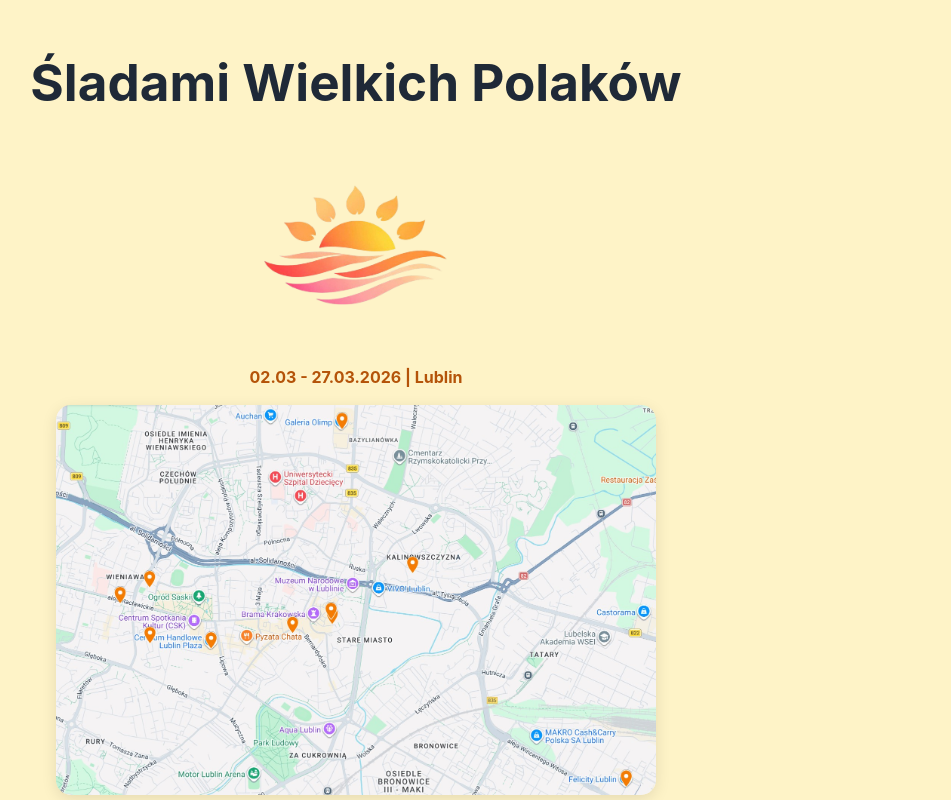
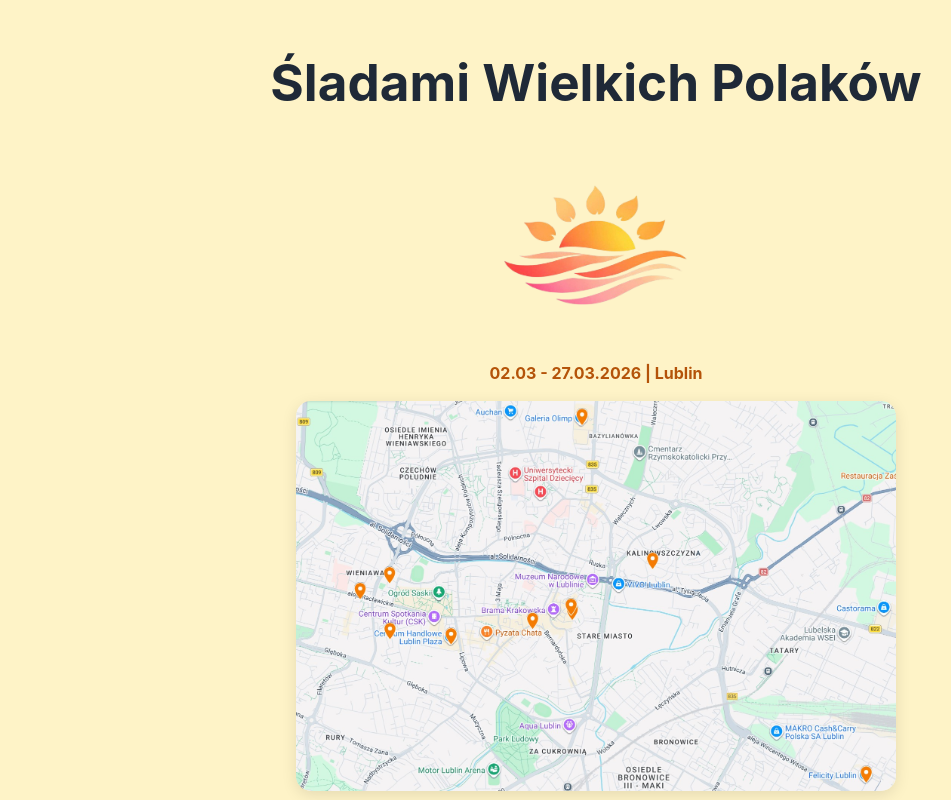
Before and after one commit to AmVaX-9/sladami-wielkich-polakow, a React (Vite) app: page / in a window 1280 px wide. Shown: the top 800 px of the page, without its empty margins (44-995 px from the left). Built offline with nearby package versions, Linux system fonts and the light colour scheme.

Commit message:
Dopasowanie1

```diff
--- a/src/App.css
+++ b/src/App.css
@@ -1,5 +1,5 @@
 :root {
-  --primary: #f59e0b; /* Pomarańczowy nawiązujący do PDF */
+  --primary: #f59e0b;
   --dark: #1f2937;
   --light: #fef3c7;
 }
@@ -9,20 +9,35 @@ body {
   font-family: 'Inter', sans-serif;
   background-color: var(--light);
   color: var(--dark);
+  display: flex;
+  justify-content: center;
+}
+
+#root {
+  width: 100%;
 }
 
 .container {
-  width: 90%; /* Automatycznie zajmuje 90% szerokości każdego urządzenia */
-  max-width: 800px; /* ALE zatrzymuje się na 800px, żeby nie wyglądać dziwnie na wielkich telewizorach */
-  margin: 0 auto; /* Magiczna komenda, która zawsze wyśrodkowuje stronę */
+  width: 90%;
+  max-width: 800px;
+  margin: 0 auto;
   padding: 20px 0;
   text-align: center;
 }
 
+.creator-logo {
+  width: 100%;
+  max-width: 200px;
+  height: auto;
+  margin: 0 auto 2px auto;
+  display: block;
+  border-radius: 10px;
+}
+
 .map-image, .task-image {
-  width: 100%; /* Zdjęcie zawsze wypełnia dostępne dla niego miejsce */
-  max-width: 600px; /* Na komputerze mapa nie urośnie bardziej niż 600px, żeby nie trzeba było scrollować pół dnia */
-  height: auto; /* Automatycznie dba o to, żeby zdjęcie nie było spłaszczone */
+  width: 100%;
+  max-width: 600px;
+  height: auto;
   border-radius: 15px;
   box-shadow: 0 4px 15px rgba(0,0,0,0.1);
   margin-bottom: 20px;
@@ -56,12 +71,6 @@ body {
   text-decoration: underline;
 }
 
-footer {
-  font-size: 0.8rem;
-  margin-top: 30px;
-  opacity: 0.7;
-}
-
 .subtitle {
   color: #b45309;
   font-weight: bold;
@@ -88,7 +97,7 @@ footer {
 
 .prize-text {
   font-weight: bold;
-  color: #d97706; /* Ciemniejszy pomarańczowy */
+  color: #d97706;
   font-size: 1.2rem;
   margin: 10px 0;
 }
@@ -102,13 +111,6 @@ footer {
   color: #92400e;
 }
 
-footer {
-  border-top: 1px solid #e5e7eb;
-  padding-top: 20px;
-  margin-top: 40px;
-  color: #6b7280;
-}
-
 .terms-text {
   font-size: 0.75rem;
   color: #6b7280;
@@ -116,11 +118,11 @@ footer {
   margin-bottom: 0;
 }
 
-.creator-logo {
-  width: 100%;
-  max-width: 200px; /* Logo automatycznie się kurczy na maleńkich telefonach, ale nie przekracza 200px na PC */
-  height: auto;
-  margin: 0 auto 20px auto;
-  display: block;
-  border-radius: 10px;
+footer {
+  font-size: 0.8rem;
+  opacity: 0.7;
+  border-top: 1px solid #e5e7eb;
+  padding-top: 20px;
+  margin-top: 40px;
+  color: #6b7280;
 }
```
